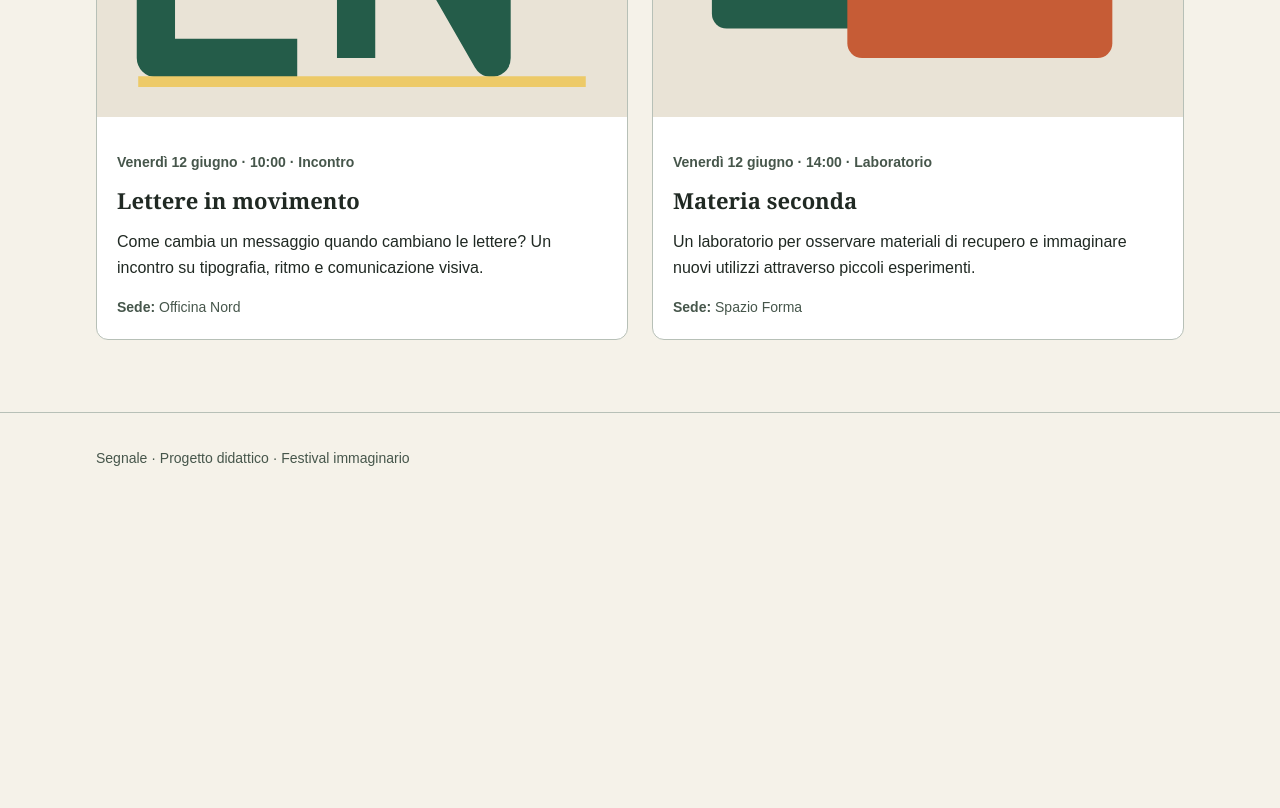
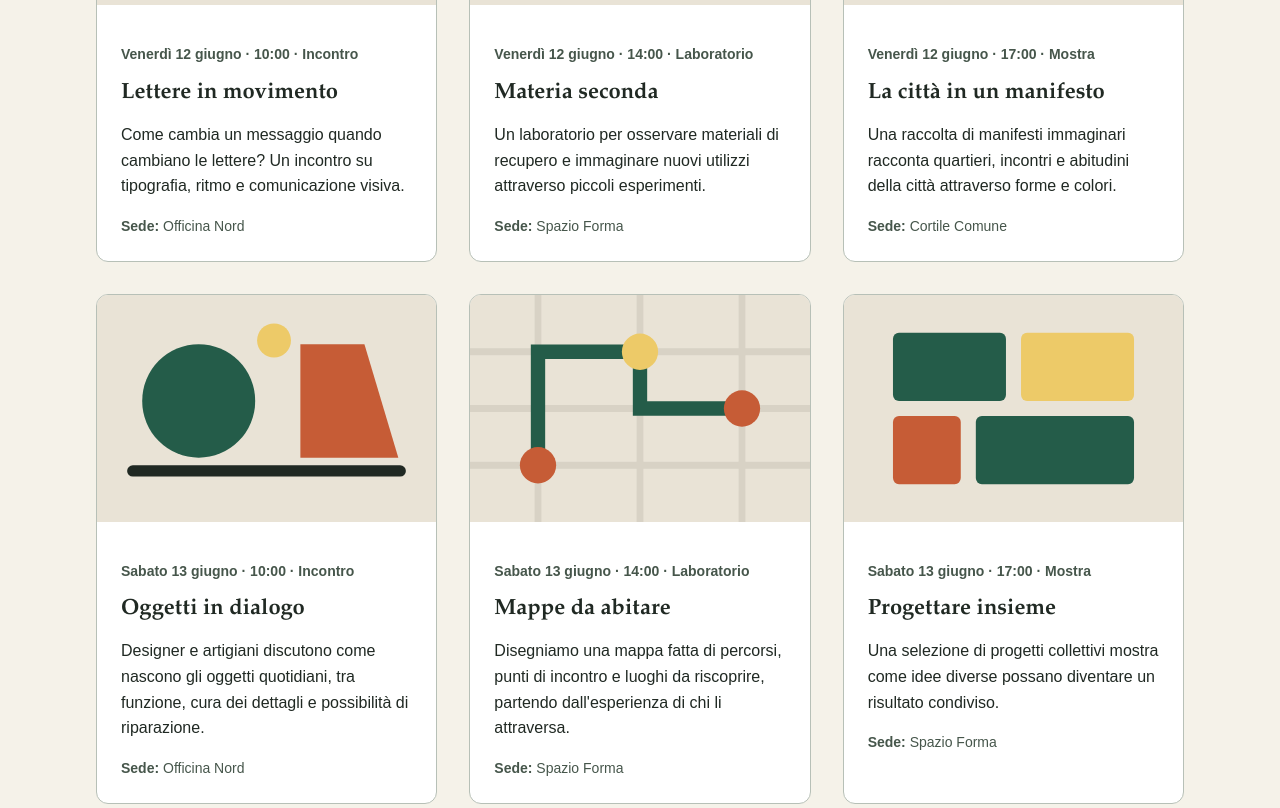
Before and after one commit to CardoneLorenzo/festival-segnale, a plain HTML site: page programma.html in a window 1280 px wide. Shown: the part 780-1588 px from the top of the page. Before the commit the page ends 1283 px from the top, so only its background shows below. Drawn offline with Linux system fonts and the light colour scheme.

Commit message:
Add files via upload

```diff
--- a/programma.html
+++ b/programma.html
@@ -12,7 +12,6 @@
     <div class="container">
       <a class="brand" href="index.html">Segnale<span>Festival di design</span></a>
       <nav aria-label="Navigazione principale">
-        <!-- Da completare: collegare questa voce alla Home. -->
         <a href="index.html">Home</a>
         <a href="programma.html" aria-current="page">Programma</a>
       </nav>
@@ -48,8 +47,42 @@
             <p class="event-place"><strong>Sede:</strong> Spazio Forma</p>
           </div>
         </article>
-        <!-- Aggiungere qui gli altri quattro eventi indicati in istruzioni/CONTENUTI-EVENTI.md. -->
-      </div>
+<article class="event-card">
+          <img src="assets/citta-manifesto.svg" alt="Rettangoli colorati compongono una città astratta." width="900" height="600">
+          <div class="event-body">
+            <p class="event-meta">Venerdì 12 giugno · 17:00 · Mostra</p>
+            <h3>La città in un manifesto</h3>
+            <p>Una raccolta di manifesti immaginari racconta quartieri, incontri e abitudini della città attraverso forme e colori.</p>
+            <p class="event-place"><strong>Sede:</strong> Cortile Comune</p>
+          </div>
+        </article>
+        <article class="event-card">
+          <img src="assets/oggetti-dialogo.svg" alt="Due forme geometriche si fronteggiano sopra una linea comune." width="900" height="600">
+          <div class="event-body">
+            <p class="event-meta">Sabato 13 giugno · 10:00 · Incontro</p>
+            <h3>Oggetti in dialogo</h3>
+            <p>Designer e artigiani discutono come nascono gli oggetti quotidiani, tra funzione, cura dei dettagli e possibilità di riparazione.</p>
+            <p class="event-place"><strong>Sede:</strong> Officina Nord</p>
+          </div>
+        </article>
+        <article class="event-card">
+          <img src="assets/mappe-abitare.svg" alt="Un percorso collega tre punti su una mappa geometrica." width="900" height="600">
+          <div class="event-body">
+            <p class="event-meta">Sabato 13 giugno · 14:00 · Laboratorio</p>
+            <h3>Mappe da abitare</h3>
+            <p>Disegniamo una mappa fatta di percorsi, punti di incontro e luoghi da riscoprire, partendo dall'esperienza di chi li attraversa.</p>
+            <p class="event-place"><strong>Sede:</strong> Spazio Forma</p>
+          </div>
+        </article>
+        <article class="event-card">
+          <img src="assets/progettare-insieme.svg" alt="Moduli di colori diversi si incastrano in una composizione comune." width="900" height="600">
+          <div class="event-body">
+            <p class="event-meta">Sabato 13 giugno · 17:00 · Mostra</p>
+            <h3>Progettare insieme</h3>
+            <p>Una selezione di progetti collettivi mostra come idee diverse possano diventare un risultato condiviso.</p>
+            <p class="event-place"><strong>Sede:</strong> Spazio Forma</p>
+          </div>
+        </article>
     </section>
   </main>
 
--- a/style.css
+++ b/style.css
@@ -3,12 +3,12 @@
 
 /* Scelte comuni: ogni regola usa var() per richiamarne il valore. */
 :root {
-  --colore-primario: #245c49;
-  --colore-primario-scuro: #173f32;
+  --colore-primario: #a63d1f;
+  --colore-primario-scuro: #702a14;
   --colore-sfondo: #f5f2e9;
   --colore-testo: #202923;
   --font-testo: Arial, Helvetica, sans-serif;
-  --font-titoli: Georgia, "Times New Roman", serif;
+  --font-titoli: Palatino, "Palatino Linotype", "Book Antiqua", Georgia, serif;
 }
 
 * {
@@ -136,7 +136,7 @@ h3 {
 }
 
 .content-section {
-  margin: 2rem 0 3rem;
+  margin: 3rem 0 4rem;
 }
 
 .festival-image {
@@ -159,12 +159,11 @@ h3 {
 .event-grid {
   display: grid;
   grid-template-columns: minmax(0, 1fr);
-  gap: 1.5rem;
+  gap: 2rem;
 }
 
 
 .event-card {
-  margin-bottom: 1.5rem;
   overflow: hidden;
   border: 1px solid #b7c0b7;
   border-radius: 0.75rem;
@@ -178,7 +177,7 @@ h3 {
 }
 
 .event-body {
-  padding: 1.25rem;
+  padding: 1.5rem;
 }
 
 .event-body p:last-child {
@@ -215,3 +214,8 @@ h3 {
     grid-template-columns: repeat(2, minmax(0, 1fr));
   }
 }
+@media (min-width: 1024px) {
+  .event-grid {
+    grid-template-columns: repeat(3, minmax(0, 1fr));
+  }
+}
```
Also changed, not shown: index.html (+2 -3 lines).
